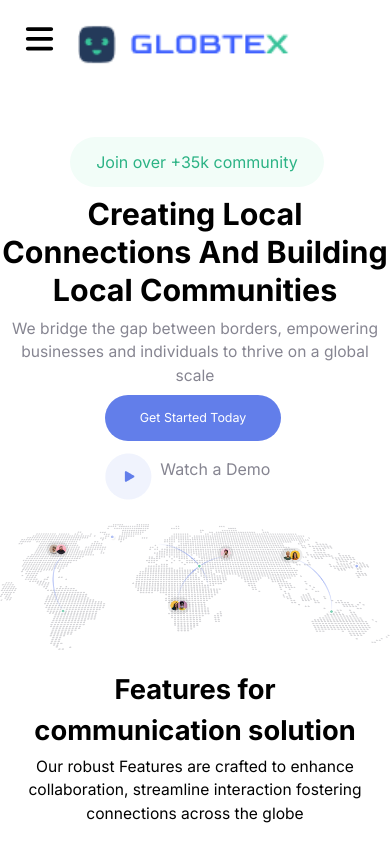
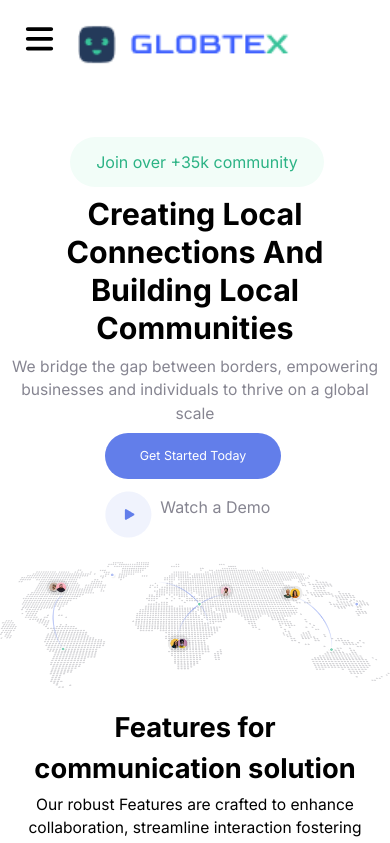
Before and after one commit to 0luwaseyi/Globtex, a Next.js app: page / in a window 390 px wide. Shown: the top 843 px of the page. Built offline with nearby package versions, Linux system fonts and the light colour scheme.

Commit message:
corrected the heading in Hero section

```diff
--- a/src/Components/Hero.tsx
+++ b/src/Components/Hero.tsx
@@ -14,7 +14,7 @@ const Hero = ()=>{
         <div className=" w-[65vw] mb-[2vw] h-[6vh] ml-[18vw] lg:ml-[40vw] lg:mb-[1.2vw] text-[#2CB385] bg-[#f2fdf8] border-[#d1f4e6] lg:w-[18vw] lg:h-[3vw] flex items-center justify-center rounded-full">
             Join over +35k community
         </div>
-        <h1 className="text-center font-bold lg:font-medium leading-tight text-[7.8vw] mb-[2vw] lg:text-[3.8vw] lg:mb-[1.2vw]">Creating Local Connections And <br className="hidden lg:block"/> Building Local Communities</h1>
+        <h1 className="text-center mx-[1.2vw] font-bold lg:font-medium leading-tight text-[7.8vw] mb-[2vw] lg:text-[3.8vw] lg:mb-[1.2vw]">Creating Local Connections And <br className="hidden lg:block"/> Building Local Communities</h1>
         <p className="text-center text-[#868591] text-[4vw] text-wrap lg:text-[1.4vw]">We bridge the gap between borders, empowering businesses and <br className = "hidden lg:block"/> individuals to thrive on a global scale</p>
 
 
```
